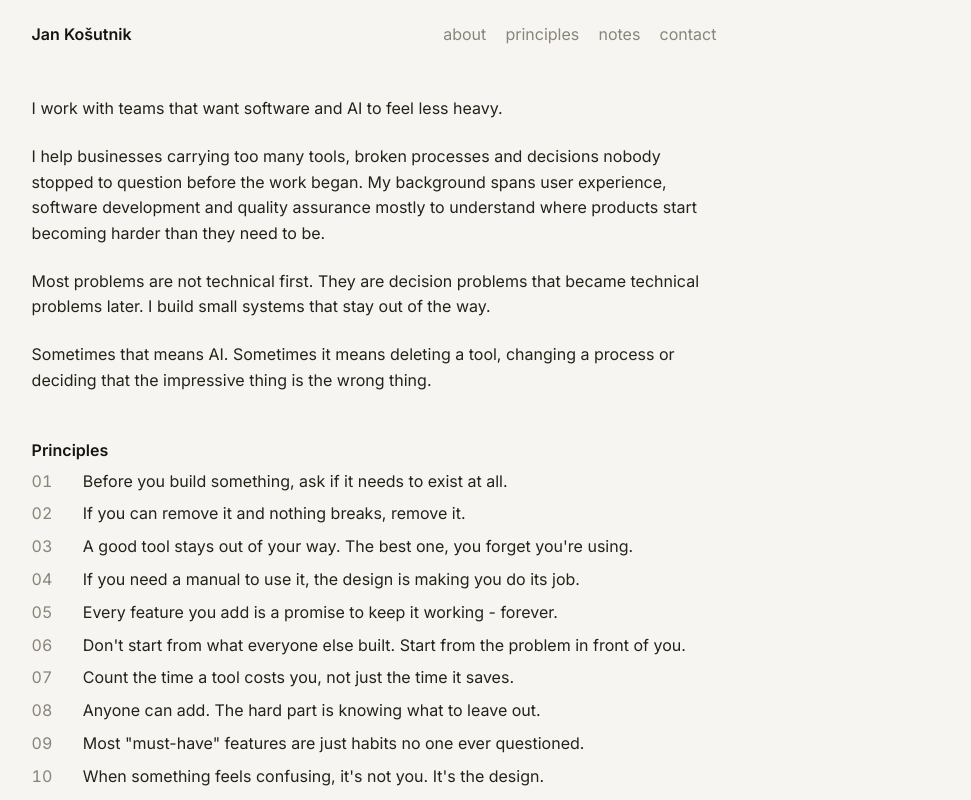
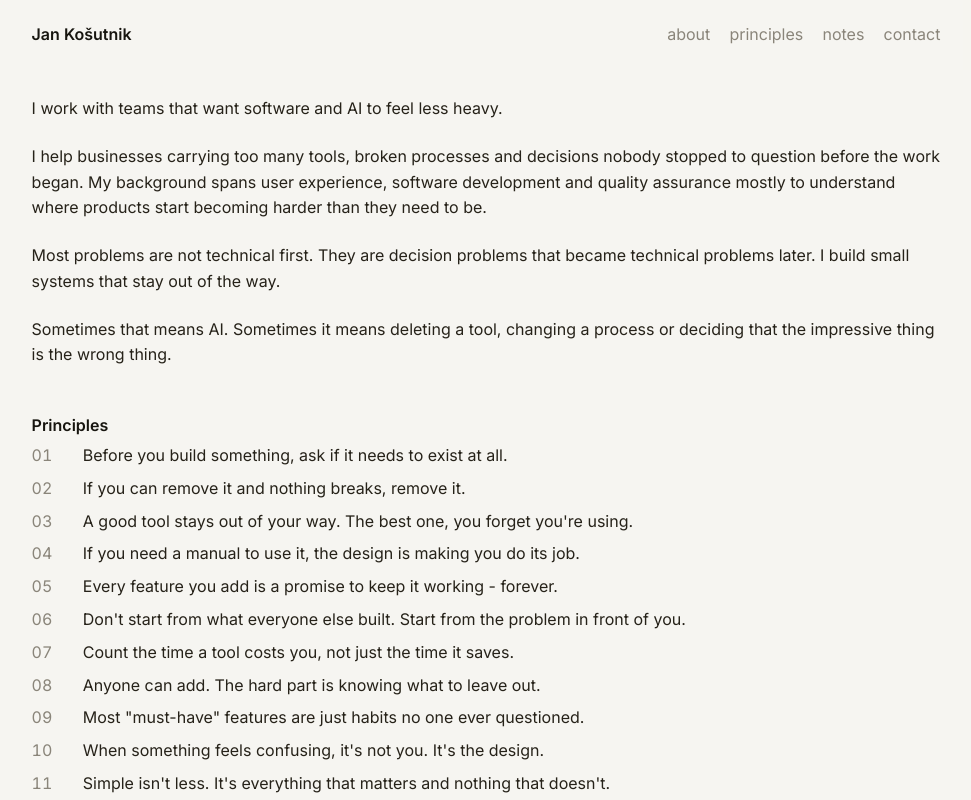
Before and after one commit to JanKosutnik/Kosutnik, a Next.js app: page / in a window 1280 px wide. Shown: the top 800 px of the page, without its empty margins (58-1029 px from the left). Built offline with nearby package versions, Linux system fonts and the light colour scheme.

Commit message:
Codex widen site layout

```diff
--- a/app/globals.css
+++ b/app/globals.css
@@ -5,7 +5,7 @@
   --soft: #54514a;
   --faint: #8a857a;
   --accent: #3c5163;
-  --measure: 54rem;
+  --measure: 68rem;
   --sans: var(--font-inter), system-ui, -apple-system, "Segoe UI", sans-serif;
 }
 
```
